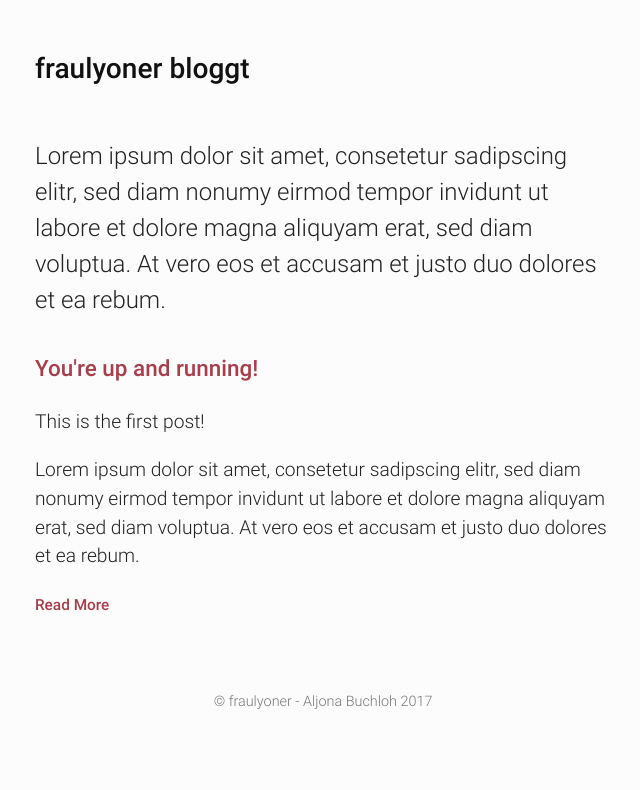
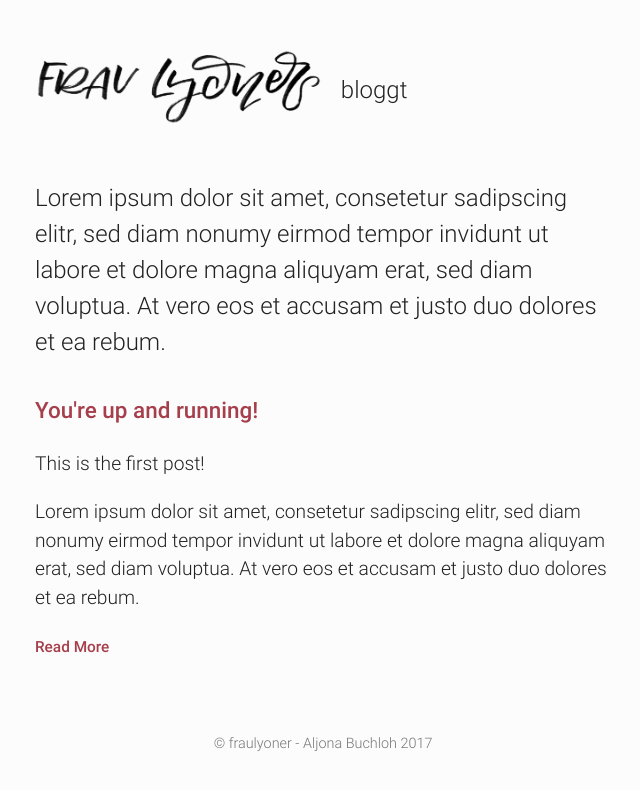
Before and after one commit to fraulyoner/fraulyoner.github.io, a Jekyll site: the page built from blog.html, in a window 1280 px wide. Shown: the top 790 px of the page, without its empty margins (317-957 px from the left). Built offline with Jekyll 4.4.1, drawn with Linux system fonts in a browser that asks for light colours.

Commit message:
Update header for blog layout

```diff
--- a/_layouts/blog.html
+++ b/_layouts/blog.html
@@ -8,7 +8,9 @@
 
 <div class="container">
   <header>
-    <h3>fraulyoner bloggt</h3>
+    <img alt="frau lyoner" src="/img/logo/logo-new.png"
+         class="logo logo--lettering"/>
+    <p>bloggt</p>
   </header>
 
   {{content}}
--- a/css/blog.scss
+++ b/css/blog.scss
@@ -5,6 +5,22 @@ body {
 
   header {
     text-align: left;
+
+    img {
+      margin-left: 0;
+      margin-right: 0;
+    }
+
+    .logo.logo--lettering {
+      display: inline-block;
+      margin-top: 0;
+    }
+
+    p {
+      display: inline-block;
+      margin-left: 0.5em;
+    }
+
   }
 
   .posts {
```
